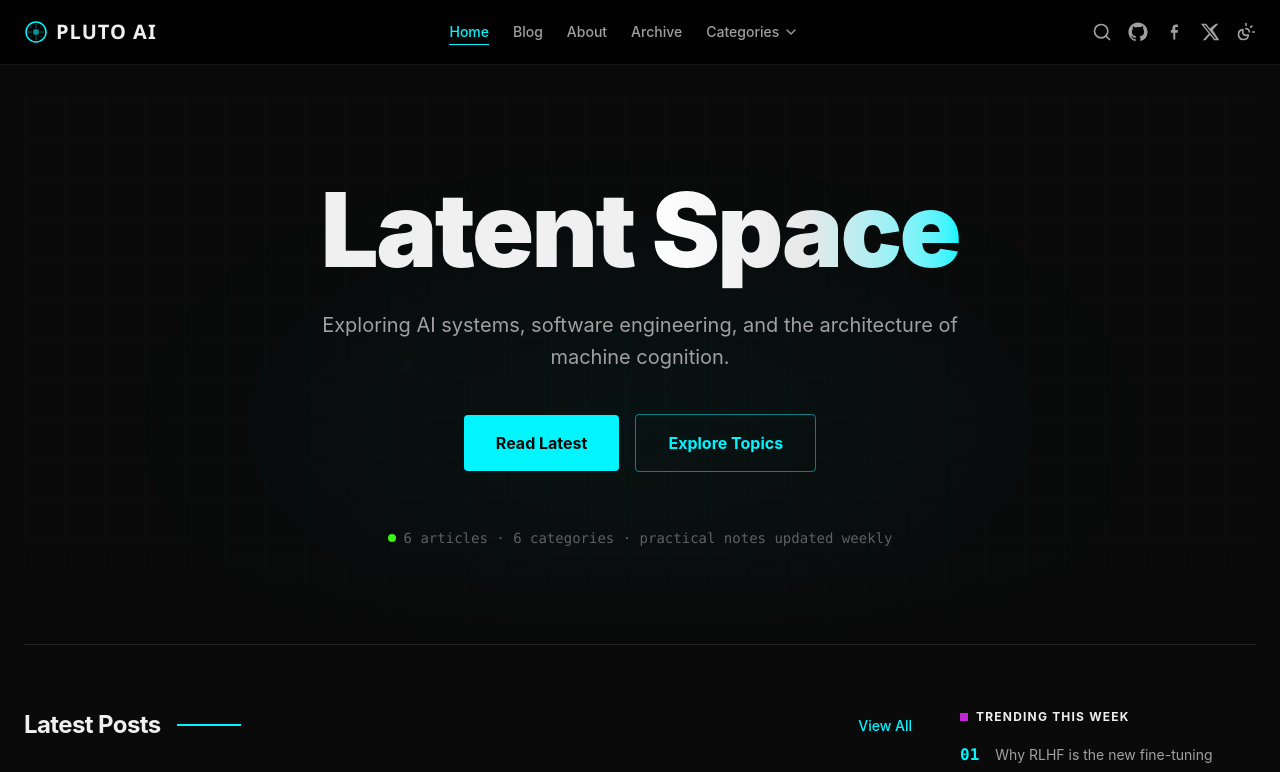
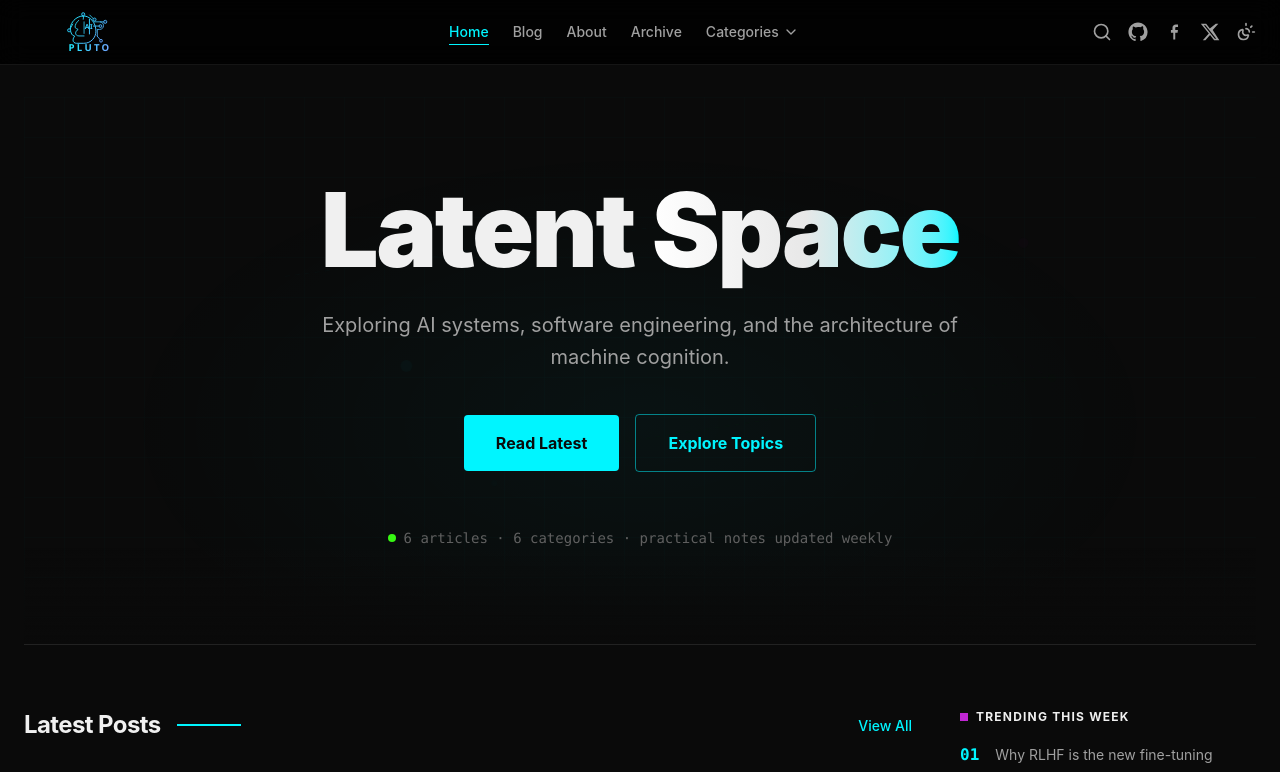
Before and after one commit to pluto0203/pluto_personal_blog, a Next.js app: page / in a window 1280 px wide. Shown: the top 772 px of the page. Built offline with nearby package versions, Linux system fonts and the light colour scheme.

Commit message:
fix: redesign logo

```diff
--- a/src/components/logo.tsx
+++ b/src/components/logo.tsx
@@ -1,25 +1,77 @@
 export function Logo() {
   return (
-    <div className="flex items-center gap-2 group cursor-pointer">
-      <div className="relative h-6 w-6 shrink-0">
-        <svg
-          viewBox="0 0 24 24"
-          className="h-full w-full text-[#00f5ff] transition-all duration-300 group-hover:drop-shadow-[0_0_8px_rgba(0,245,255,0.8)]"
+    <div className="group cursor-pointer">
+      <svg
+        viewBox="0 0 220 170"
+        role="img"
+        aria-label="Pluto AI logo"
+        className="h-12 w-[132px] overflow-visible transition-all duration-300 group-hover:drop-shadow-[0_0_16px_rgba(0,245,255,0.35)]"
+      >
+        <defs>
+          <linearGradient id="pluto-logo-gradient" x1="32" y1="22" x2="160" y2="118" gradientUnits="userSpaceOnUse">
+            <stop offset="0%" stopColor="#22e7ff" />
+            <stop offset="55%" stopColor="#37cfff" />
+            <stop offset="100%" stopColor="#6fa4ff" />
+          </linearGradient>
+          <linearGradient id="pluto-word-gradient" x1="46" y1="118" x2="176" y2="156" gradientUnits="userSpaceOnUse">
+            <stop offset="0%" stopColor="#22e7ff" />
+            <stop offset="100%" stopColor="#6fa4ff" />
+          </linearGradient>
+        </defs>
+
+        <g fill="none" stroke="url(#pluto-logo-gradient)" strokeWidth="3.5" strokeLinecap="round" strokeLinejoin="round">
+          <path d="M84 28C64 30 48 44 42 62c-3 10-2 21 3 30 2 4 6 7 11 8-4 4-6 9-6 14 0 6 5 11 12 11h26c13 0 24-5 32-14 7-8 11-18 11-29 0-30-21-56-47-54Z" />
+          <path d="M70 44c-8 6-13 15-13 25 3 3 7 5 11 7-5 3-9 8-9 13 0 6 5 10 12 10h18" opacity="0.9" />
+          <path d="M89 49v41" opacity="0.8" />
+          <path d="M108 40v52" />
+          <path d="M124 49h20c8 0 14 6 14 13 0 8-6 14-14 14h-7" opacity="0.82" />
+          <path d="M136 77v22" opacity="0.82" />
+        </g>
+
+        <g stroke="url(#pluto-logo-gradient)" strokeWidth="3" strokeLinecap="round">
+          <path d="M49 57 38 76" />
+          <path d="M88 24 86 40" />
+          <path d="M109 25 123 39" />
+          <path d="M146 49 160 49" />
+          <path d="M135 99 146 112" />
+          <path d="M122 64 145 64" />
+        </g>
+
+        <g fill="#081a39" stroke="url(#pluto-logo-gradient)" strokeWidth="3">
+          <circle cx="36" cy="79" r="5.5" />
+          <circle cx="86" cy="22" r="5.5" />
+          <circle cx="126" cy="41" r="5.5" />
+          <circle cx="164" cy="49" r="5.5" />
+          <circle cx="147" cy="64" r="5" />
+          <circle cx="149" cy="116" r="5" />
+        </g>
+
+        <text
+          x="106"
+          y="73"
+          textAnchor="middle"
+          fill="url(#pluto-logo-gradient)"
+          fontFamily="var(--font-oxanium), Oxanium, sans-serif"
+          fontSize="24"
+          fontWeight="700"
+          letterSpacing="2"
         >
-          <circle cx="12" cy="12" r="10" fill="none" stroke="currentColor" strokeWidth="1.5" />
-          <circle cx="12" cy="12" r="3" fill="currentColor" opacity="0.6" />
-          <path d="M12 4 L12 8 M12 16 L12 20 M4 12 L8 12 M16 12 L20 12" stroke="currentColor" strokeWidth="1" opacity="0.4" />
-          <path
-            d="M6.34 6.34 L8.46 8.46 M15.54 15.54 L17.66 17.66 M17.66 6.34 L15.54 8.46 M8.46 15.54 L6.34 17.66"
-            stroke="currentColor"
-            strokeWidth="0.8"
-            opacity="0.3"
-          />
-        </svg>
-      </div>
-      <span className="font-[family-name:var(--font-oxanium)] text-xl font-bold leading-none tracking-wider text-[#f0f0f0] transition-colors duration-300 group-hover:text-[#00f5ff]">
-        PLUTO AI
-      </span>
+          AI
+        </text>
+
+        <text
+          x="110"
+          y="151"
+          textAnchor="middle"
+          fill="url(#pluto-word-gradient)"
+          fontFamily="var(--font-oxanium), Oxanium, sans-serif"
+          fontSize="34"
+          fontWeight="800"
+          letterSpacing="8"
+        >
+          PLUTO
+        </text>
+      </svg>
     </div>
   );
 }
```
